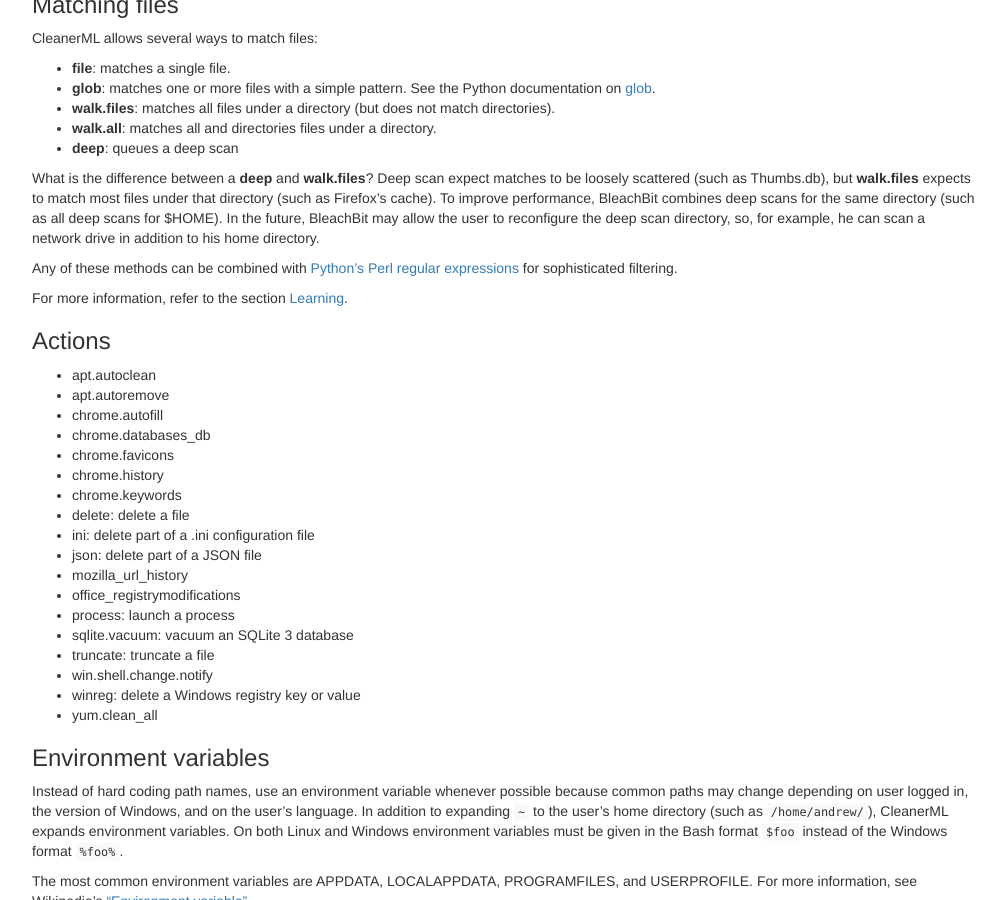
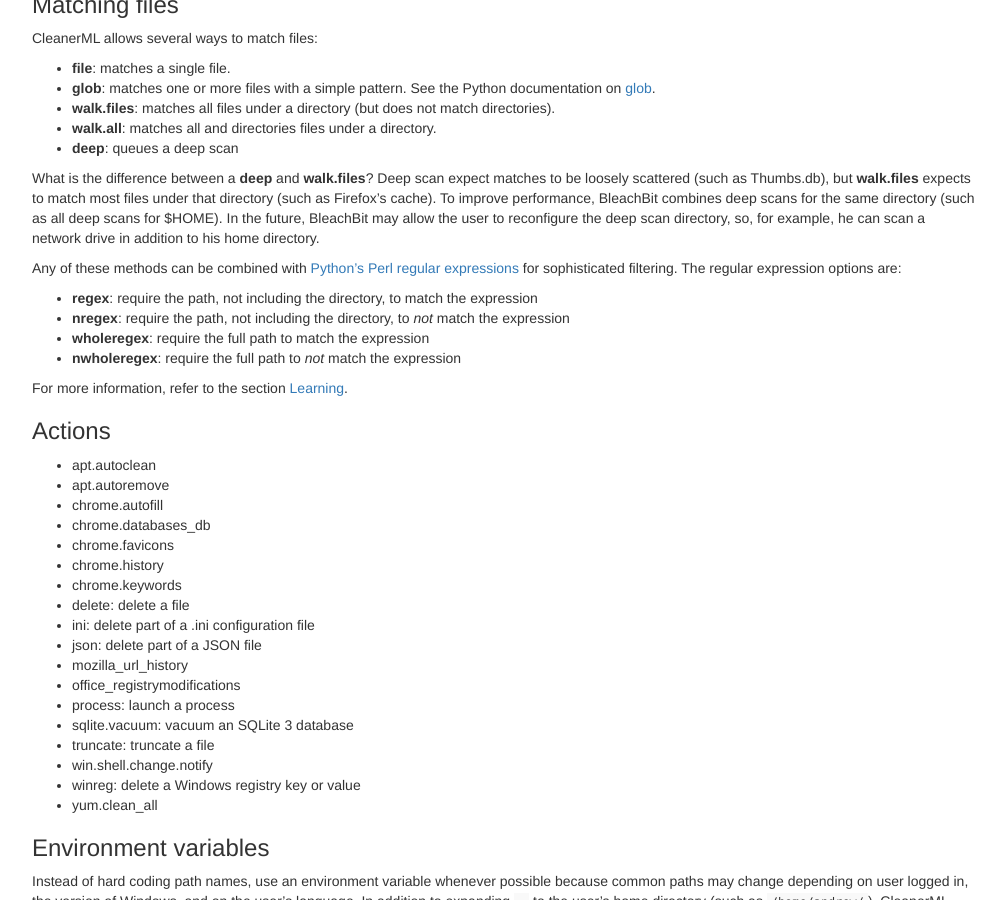
Before and after one commit to bleachbit/docs, a Jekyll site: the page built from _posts/2015-09-25-cleanerml.md, in a window 1280 px wide and 900 px high, scrolled down 1241 px. Shown: the whole window, without its empty margins (233-1238 px from the left). Built offline with Jekyll 4.4.1, drawn with Linux system fonts in a browser that asks for light colours; Markdown is read by kramdown in place of the engine named in the settings.

Commit message:
Expand regex docs

```diff
--- a/_posts/2015-09-25-cleanerml.md
+++ b/_posts/2015-09-25-cleanerml.md
@@ -69,7 +69,12 @@
 
 What is the difference between a **deep** and **walk.files**? Deep scan expect matches to be loosely scattered (such as Thumbs.db), but **walk.files** expects to match most files under that directory (such as Firefox's cache). To improve performance, BleachBit combines deep scans for the same directory (such as all deep scans for $HOME). In the future, BleachBit may allow the user to reconfigure the deep scan directory, so, for example, he can scan a network drive in addition to his home directory.
 
-Any of these methods can be combined with [Python's Perl regular expressions](http://docs.python.org/howto/regex.html#regex-howto) for sophisticated filtering.
+Any of these methods can be combined with [Python's Perl regular expressions](http://docs.python.org/howto/regex.html#regex-howto) for sophisticated filtering. The regular expression options are:
+
+* **regex**: require the path, not including the directory, to match the expression
+* **nregex**: require the path, not including the directory, to *not* match the expression
+* **wholeregex**: require the full path to match the expression
+* **nwholeregex**: require the full path to *not* match the expression
 
 For more information, refer to the section [Learning](#learning-cleanerml).
 
```
